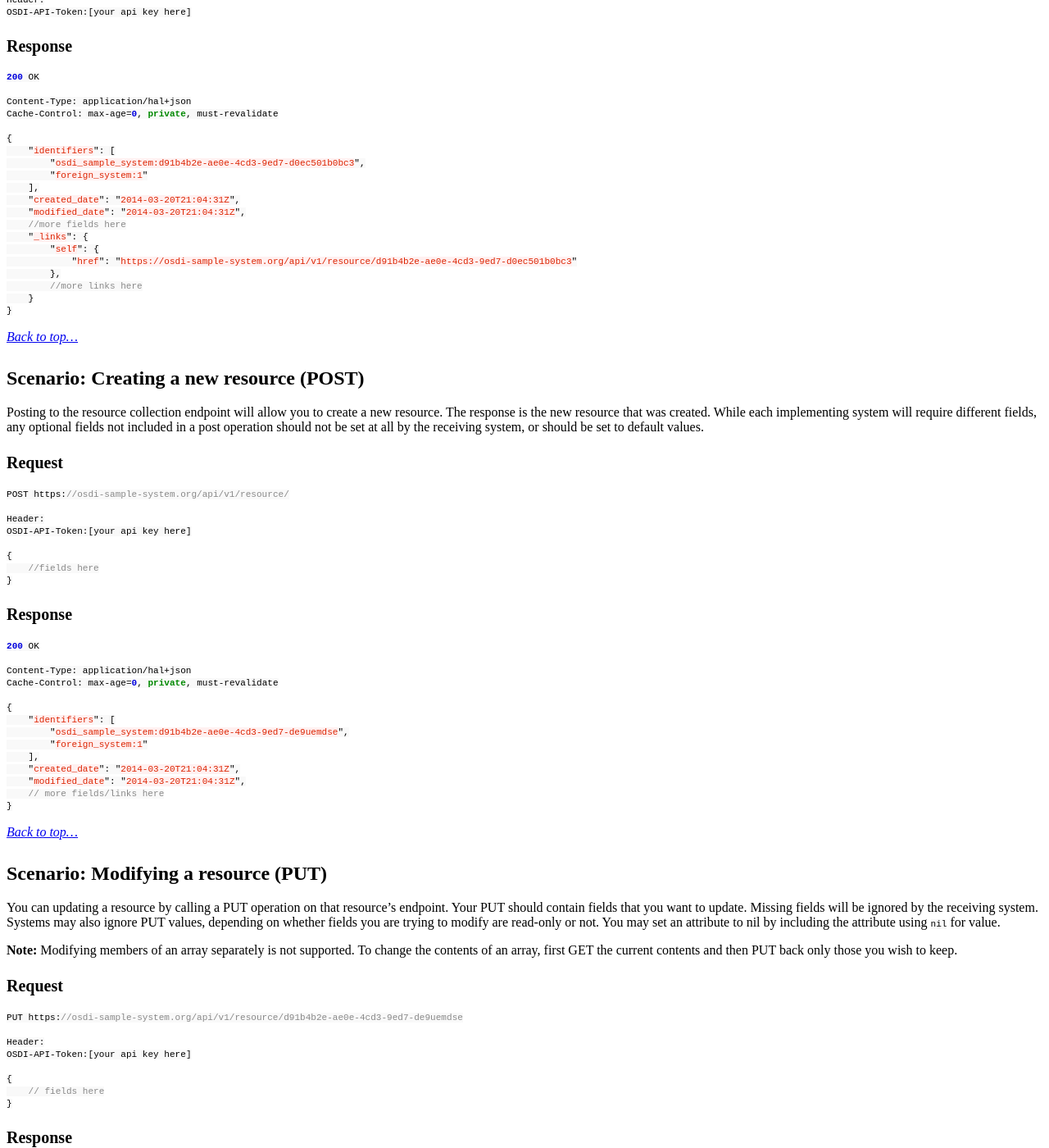
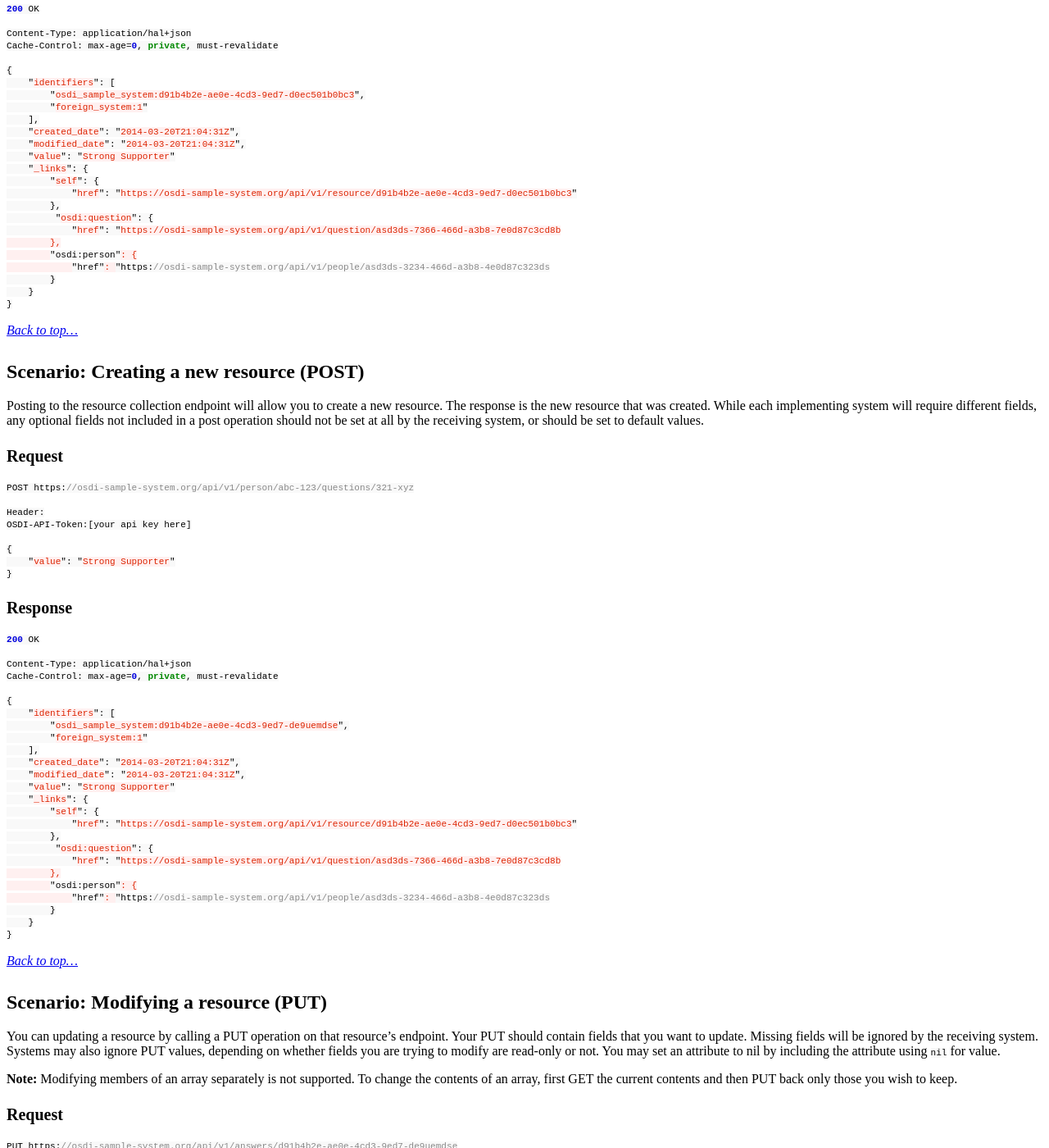
Before and after one commit to opensupporter/osdi-docs, a Jekyll site: the page built from answers.md, in a window 1280 px wide and 1400 px high, scrolled down 3812 px. Shown: the whole window at 82% size. Built offline with Jekyll 4.4.1, drawn with Linux system fonts in a browser that asks for light colours; a style sheet for code colours, icons or effects is not loaded; some of the changed text lies outside the part shown.

Commit message:
Update answers.md

````diff
--- a/answers.md
+++ b/answers.md
@@ -131,8 +129,7 @@ Cache-Control: max-age=0, private, must-revalidate
         ],
         "self": {
             "href": "https://osdi-sample-system.org/api/v1/resource"
-        },
-        //other links here
+        }
     },
     "_embedded": {
         "osdi:resource": [
@@ -151,7 +148,7 @@ Calling an individual Resource Example resource will return the resource directl
 #### Request
 
 ```javascript
-GET https://osdi-sample-system.org/api/v1/resource/d32fcdd6-7366-466d-a3b8-7e0d87c3cd8b
+GET https://osdi-sample-system.org/api/v1/answer/d32fcdd6-7366-466d-a3b8-7e0d87c3cd8b
 
 Header:
 OSDI-API-Token:[your api key here]
@@ -172,12 +169,17 @@ Cache-Control: max-age=0, private, must-revalidate
     ],
     "created_date": "2014-03-20T21:04:31Z",
     "modified_date": "2014-03-20T21:04:31Z",
-    //more fields here
+    "value": "Strong Supporter"
     "_links": {
         "self": {
             "href": "https://osdi-sample-system.org/api/v1/resource/d91b4b2e-ae0e-4cd3-9ed7-d0ec501b0bc3"
         },
-        //more links here
+         "osdi:question": {
+            "href": "https://osdi-sample-system.org/api/v1/question/asd3ds-7366-466d-a3b8-7e0d87c3cd8b
+        },
+        "osdi:person": {
+            "href": "https://osdi-sample-system.org/api/v1/people/asd3ds-3234-466d-a3b8-4e0d87c323ds
+        }
     }
 }
 ```
@@ -192,13 +194,13 @@ Posting to the resource collection endpoint will allow you to create a new resou
 #### Request
 
 ```javascript
-POST https://osdi-sample-system.org/api/v1/resource/
+POST https://osdi-sample-system.org/api/v1/person/abc-123/questions/321-xyz
 
 Header:
 OSDI-API-Token:[your api key here]
 
 {
-    //fields here
+    "value": "Strong Supporter"
 }
 ```
 
@@ -217,7 +219,18 @@ Cache-Control: max-age=0, private, must-revalidate
     ],
     "created_date": "2014-03-20T21:04:31Z",
     "modified_date": "2014-03-20T21:04:31Z",
-    // more fields/links here
+    "value": "Strong Supporter"
+    "_links": {
+        "self": {
+            "href": "https://osdi-sample-system.org/api/v1/resource/d91b4b2e-ae0e-4cd3-9ed7-d0ec501b0bc3"
+        },
+         "osdi:question": {
+            "href": "https://osdi-sample-system.org/api/v1/question/asd3ds-7366-466d-a3b8-7e0d87c3cd8b
+        },
+        "osdi:person": {
+            "href": "https://osdi-sample-system.org/api/v1/people/asd3ds-3234-466d-a3b8-4e0d87c323ds
+        }
+    }
 }
 ```
 
@@ -233,7 +246,7 @@ You can updating a resource by calling a PUT operation on that resource's endpoi
 #### Request
 
 ```javascript
-PUT https://osdi-sample-system.org/api/v1/resource/d91b4b2e-ae0e-4cd3-9ed7-de9uemdse
+PUT https://osdi-sample-system.org/api/v1/answers/d91b4b2e-ae0e-4cd3-9ed7-de9uemdse
 
 Header:
 OSDI-API-Token:[your api key here]
@@ -268,7 +281,7 @@ You may delete a resource by calling the DELETE command on the resource's endpoi
 #### Request
 
 ```javascript
-DELETE https://osdi-sample-system.org/api/v1/resource/d32fcdd6-7366-466d-a3b8-7e0d87c3cd8b
+DELETE https://osdi-sample-system.org/api/v1/answers/d32fcdd6-7366-466d-a3b8-7e0d87c3cd8b
 
 Header:
 OSDI-API-Token:[your api key here]
````
Also changed, not shown: other parts of answers.md (+0 -2 lines).
